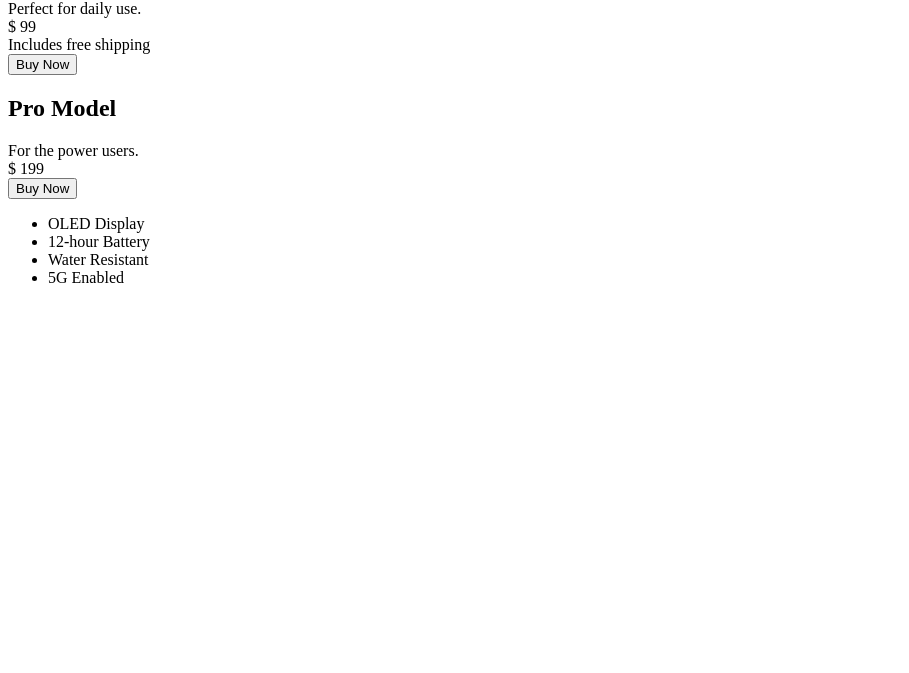
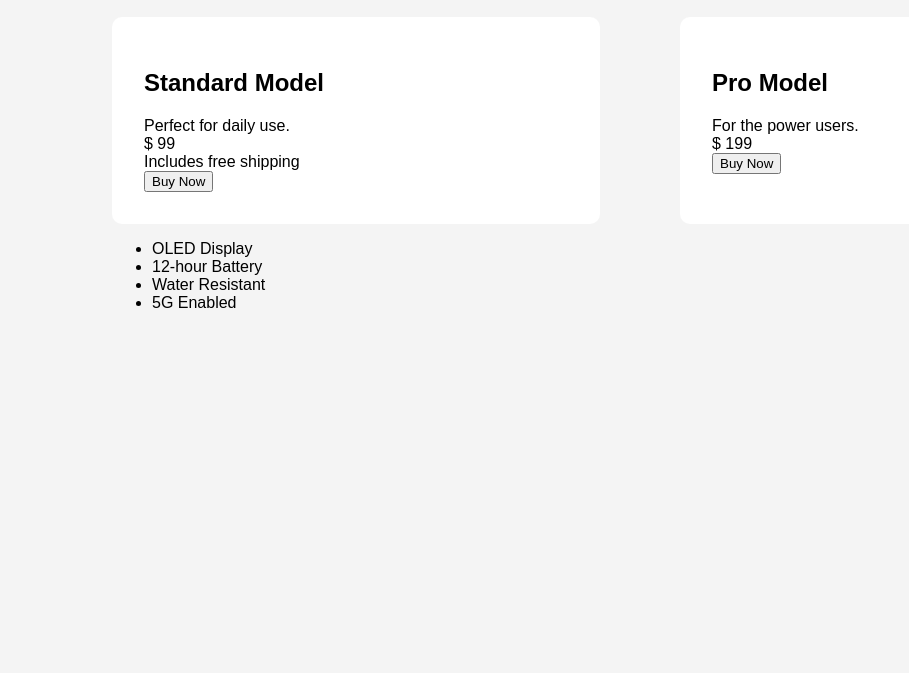
Before and after one commit to Idahk19/tech-gadget, a plain HTML site: page index.html in a window 1280 px wide. Shown: the part 127-800 px from the top of the page, without its empty margins (0-909 px from the left). Drawn offline with Linux system fonts and the light colour scheme.

Commit message:
Style the body, container, grid and the article in index.html

```diff
--- a/index.html
+++ b/index.html
@@ -3,6 +3,7 @@
 <head>
     <meta charset="UTF-8">
     <title>CSS Selection Challenge</title>
+    <link rel="stylesheet" href="style.css">
 
 </head>
 <body>
--- a/style.css
+++ b/style.css
@@ -0,0 +1,23 @@
+*{
+    box-sizing: border-box;
+}
+body{
+    font-family: Arial, sans-serif;
+    margin: 0;
+    background-color: #f4f4f4;
+}
+.container{
+    max-width: 70rem;
+    margin: 2rem auto;
+    padding: 2em;
+}
+.grid{
+    display: flex;
+    gap: 5rem;
+}
+article{
+    width: 50%;
+    background-color: white;
+    padding: 2em;
+    border-radius: 10px;
+}
```
